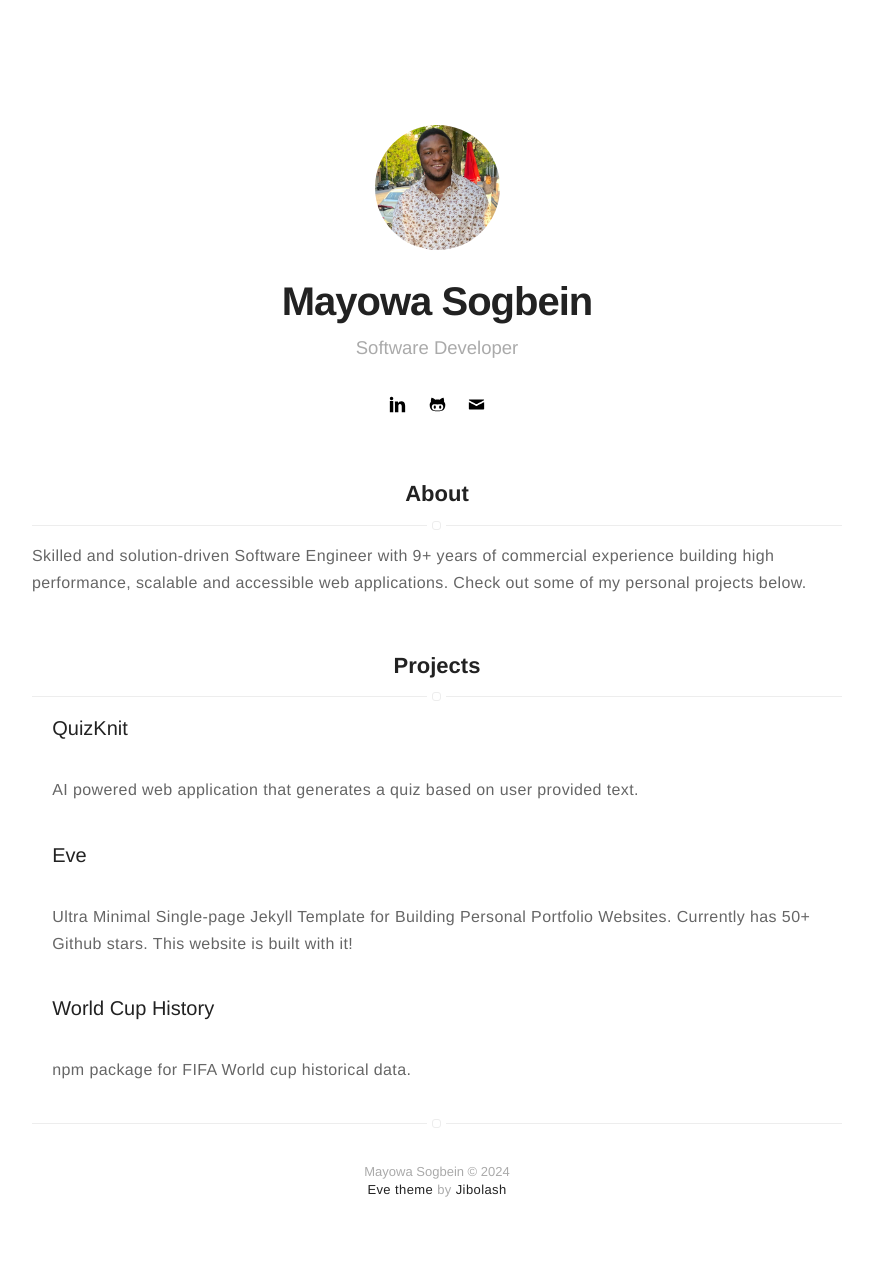
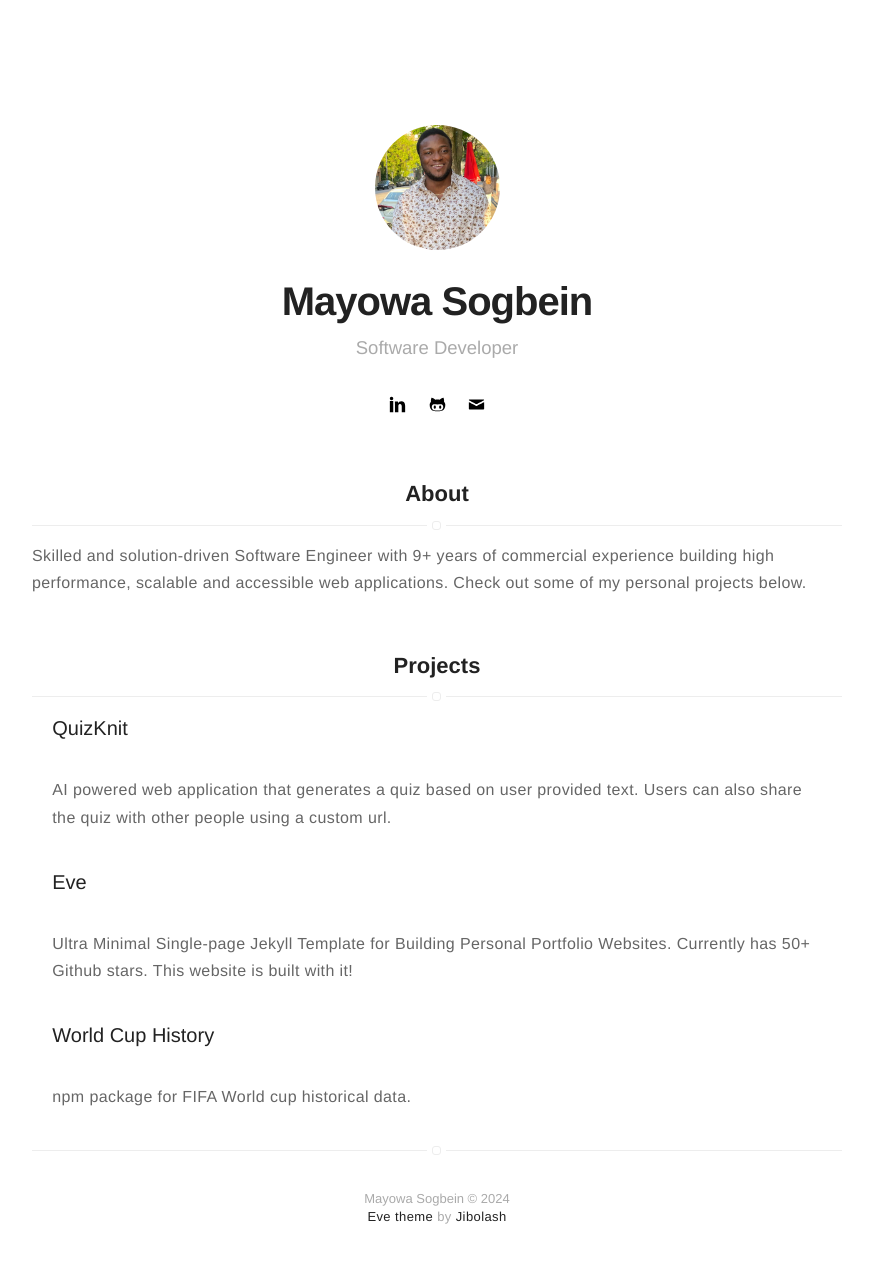
Before and after one commit to jibolash/jibolash.github.io, a Jekyll site: the page built from index.html, in a window 1280 px wide. Shown: the whole page, without its empty margins (203-1076 px from the left). Built offline with Jekyll 4.4.1, drawn with Linux system fonts in a browser that asks for light colours; before the commit the page ends 1261 px from its top, so only the background shows below that.

Commit message:
update projects section

```diff
--- a/_config.yml
+++ b/_config.yml
@@ -61,7 +61,7 @@ projects: true
 project-list:
     QuizKnit:
         name: QuizKnit
-        description: AI powered web application that generates a quiz based on user provided text.
+        description: AI powered web application that generates a quiz based on user provided text. Users can also share the quiz with other people using a custom url.
         url: https://quizknit.com
     Eve:
         name: Eve
```
